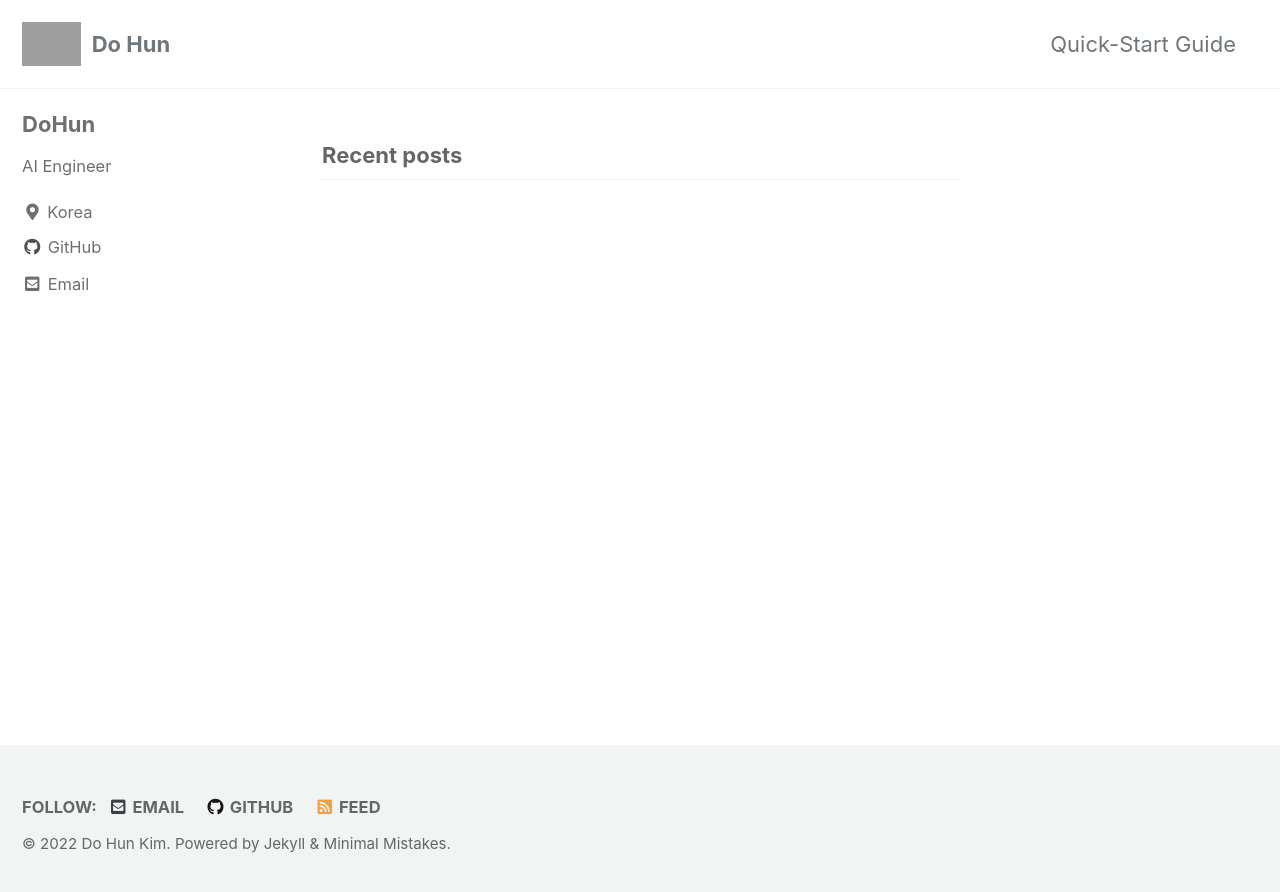
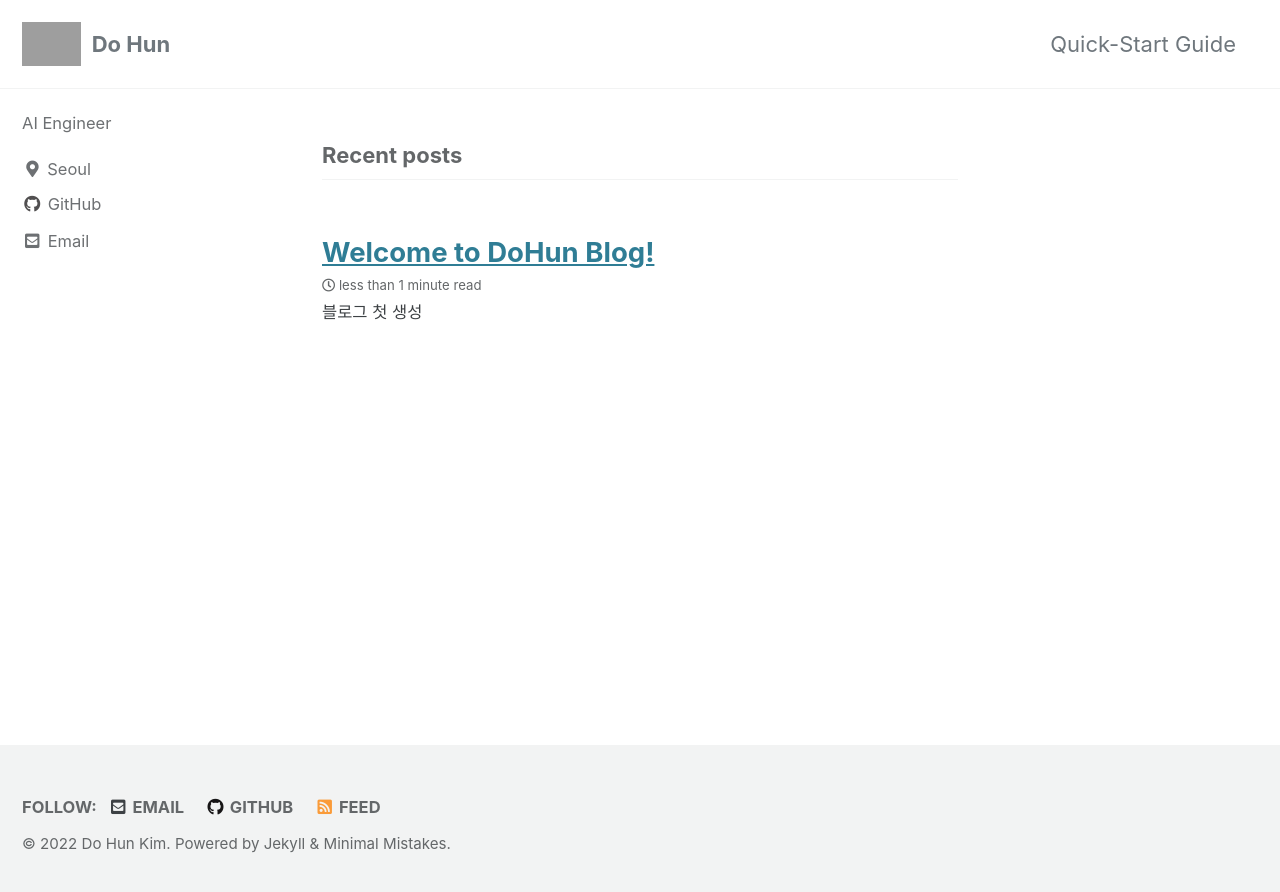
Before and after one commit to DHKim95/DHKim95.github.io, a Jekyll site: the page built from index.html, in a window 1280 px wide. Shown: the top 892 px of the page. Built offline with Jekyll 4.4.1, drawn with Linux system fonts in a browser that asks for light colours; cached includes are drawn as plain includes; the list of posts is cut into pages by our own code; grey boxes are pictures that could not be loaded.

Commit message:
theme update

```diff
--- a/_config.yml
+++ b/_config.yml
@@ -104,10 +104,10 @@ analytics:
 
 # Site Author
 author:
-  name             : "DoHun"
+  # name             : "DoHun"
   avatar           : # path of avatar image, e.g. "/assets/images/bio-photo.jpg"
   bio              : "AI Engineer"
-  location         : "Korea"
+  location         : "Seoul"
   email            : "tbvjdkrak2@gmail.com"
   links:
     - label: "Email"
--- /dev/null
+++ b/_posts/2022-09-12-welcomepost.md
@@ -0,0 +1,8 @@
+---
+layout: single
+title:  "Welcome to DoHun Blog!"
+---
+
+# 블로그 첫 생성
+
+DoHun's Blog
```
Also changed, not shown: _includes/nav_main.html (added, +23 -0 lines).
